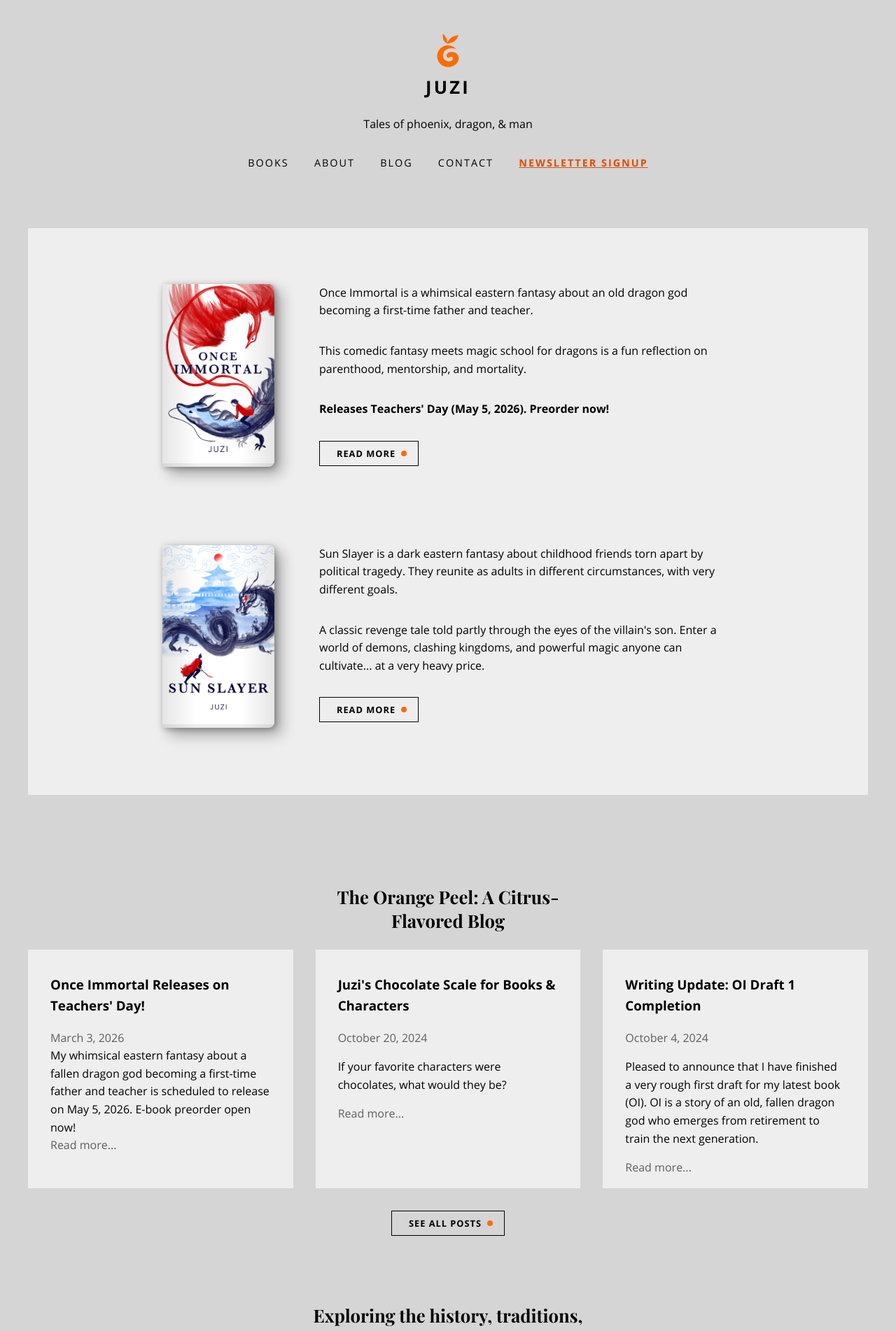
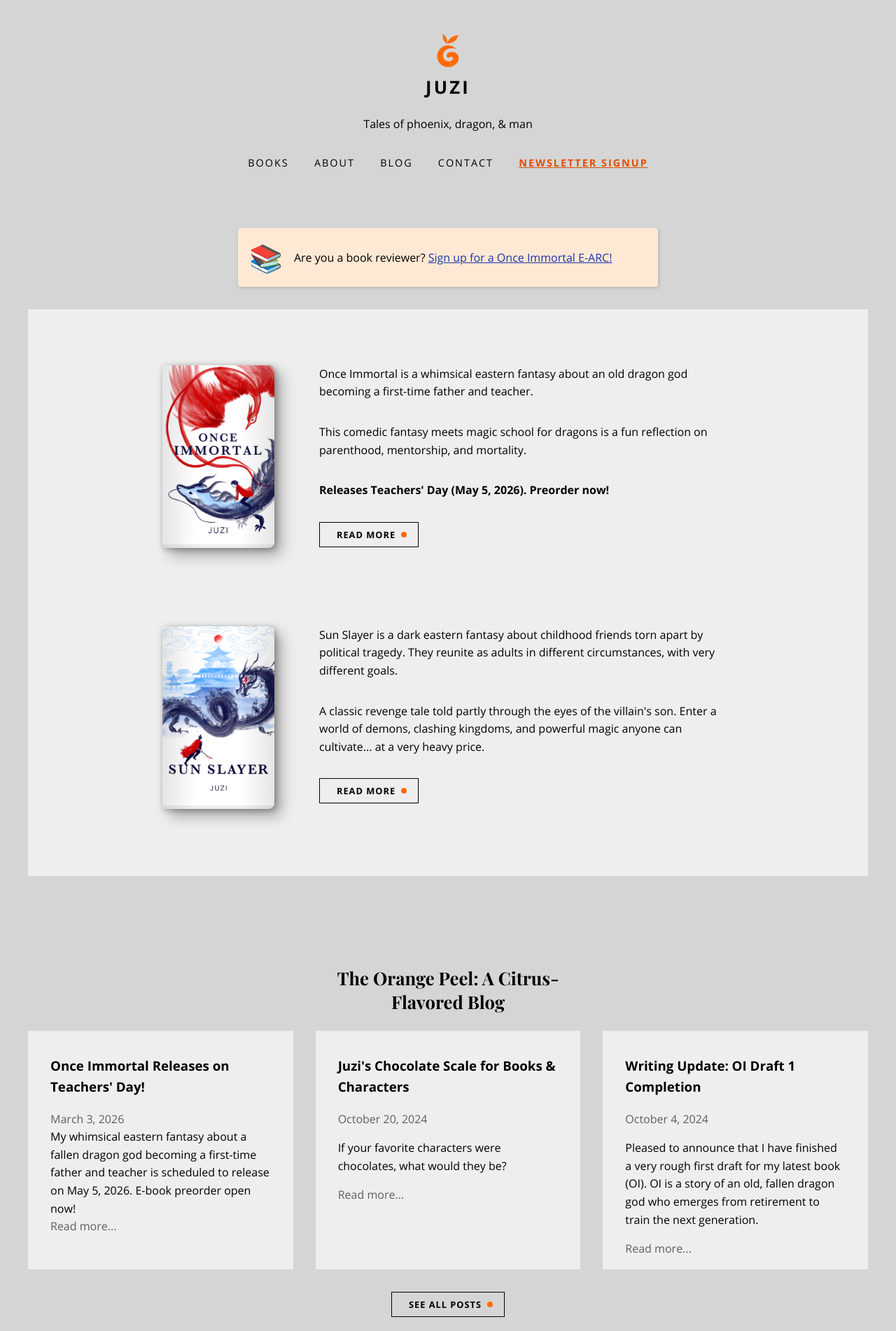
Before and after one commit to Gernene/juzi, a Jekyll site: the page built from index.html, in a window 1280 px wide. Shown: the top 1902 px of the page at 70% size. Built offline with Jekyll 4.4.1, drawn with Linux system fonts in a browser that asks for light colours.

Commit message:
Add earc app alert

```diff
--- a/css/style.css
+++ b/css/style.css
@@ -1,3 +1,20 @@
+.alert {
+  align-items: center;
+  background: #ffe9d4;
+  border-radius: 4px;
+  box-shadow: 1px 1px 5px rgba(0,0,0,.2);
+  column-gap: 1em;
+  display: grid;
+  grid-template-columns: auto 1fr;
+  margin: 0 auto 2rem auto;
+  max-width: 600px;
+  padding: 1rem;
+}
+
+.alert > div:first-child {
+  font-size: 2.4rem;
+}
+
 .paragraph {
   margin: 0 auto 1em auto;
   max-width: 500px;
--- a/index.html
+++ b/index.html
@@ -4,6 +4,12 @@ layout: default
 <!-- <div class="video-wrapper">
   <iframe class="video" width="950" height="534" src="https://www.youtube.com/embed/kFgGR5vS4f0?rel=0" title="YouTube video player" frameborder="0" allow="accelerometer; autoplay; clipboard-write; encrypted-media; gyroscope; picture-in-picture" allowfullscreen></iframe>
 </div> -->
+
+<div class="alert">
+  <div>📚</div>
+  <div>Are you a book reviewer? <a href="https://forms.gle/uhNg4mSgcBvcPHVbA">Sign up for a Once Immortal E-ARC!</a></div>
+</div>
+
 <section class="book-prev-wrapper">
   <div class="book-prev">
       <a href="{{ site.url }}/once-immortal/">
```
